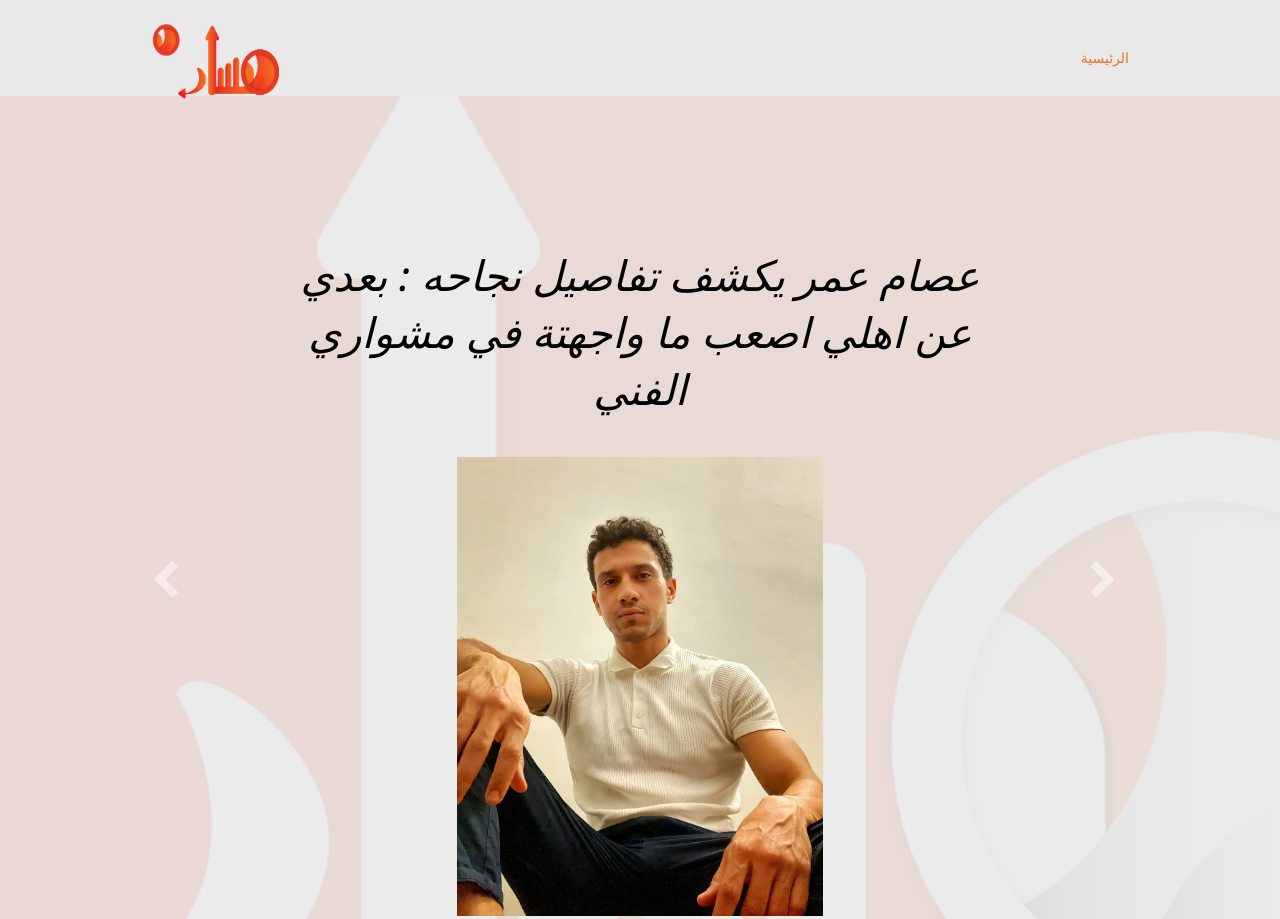
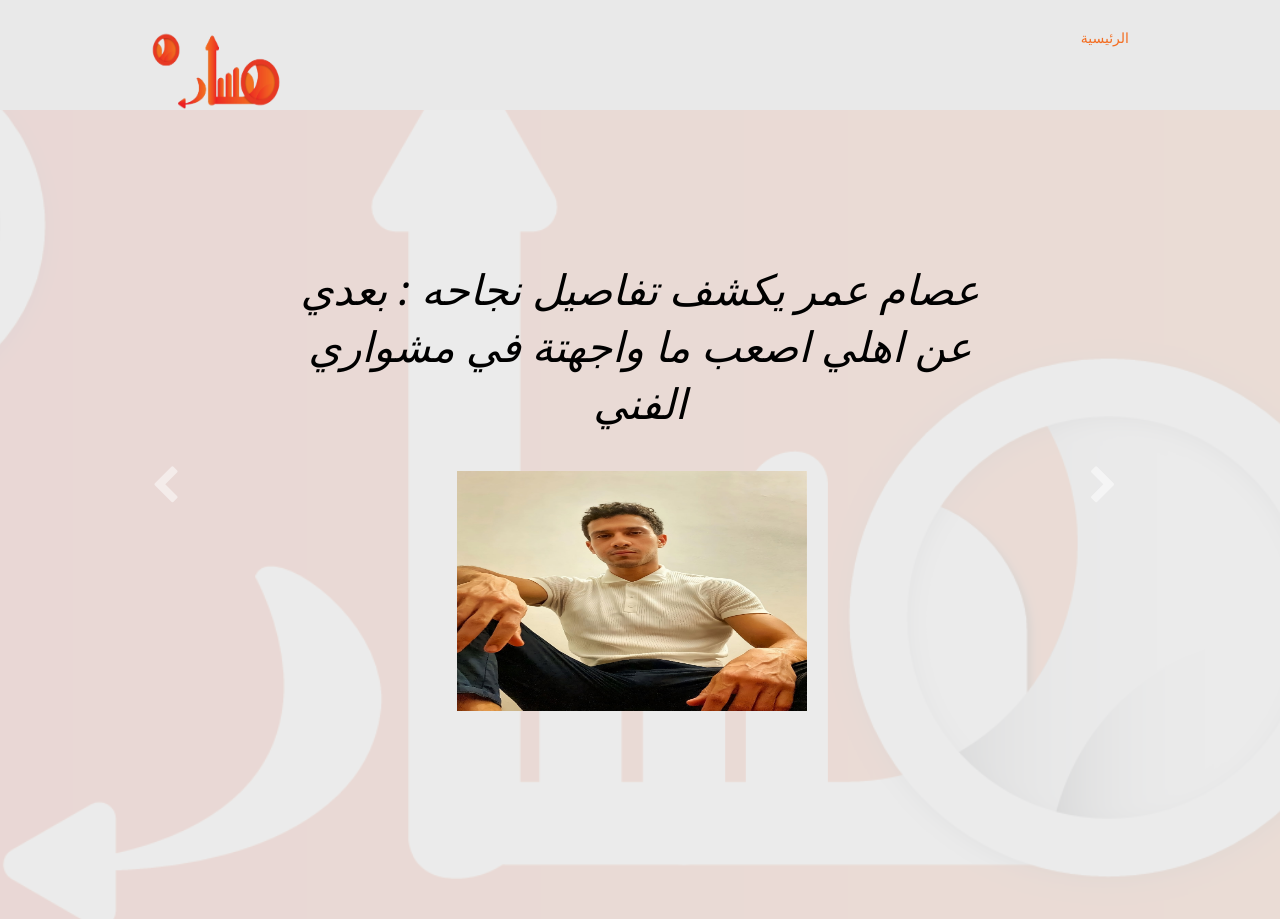
Before and after one commit to MohamedGbr20/Masar, a plain HTML site: page index.html in a window 1280 px wide. Shown: the top 919 px of the page. Drawn offline with Linux system fonts and the light colour scheme.

Commit message:
photo size

```diff
--- a/index.html
+++ b/index.html
@@ -15,9 +15,9 @@
   <div class="wrapper row1">
     <header id="header" class="hoc clear">
       <!-- ################################################################################################ -->
-      <div class = "logo-center">
+      <div id="logo" class="fl_left">
         <h1>
-          <a href="index.html"><img src = "img/masar_removebg.png" style = "text-align:center;position:fixed;height:80px;width:130px;"/></a>
+          <a href="index.html"><img src = "img/masar_removebg.png" style = "text-align:center;height:80px;width:130px;"/></a>
         </h1>
       </div>
       <nav id="mainav" class="fl_right">
@@ -41,7 +41,7 @@
               <footer>
                 <form class="group" method="post" action="#">
                   <fieldset>
-                    <img src = "img/فن1.jpeg">
+                    <img src = "img/فن1.jpeg" style = "height:240px;width:350px;">
                   </fieldset>
                 </form>
               </footer>
@@ -55,7 +55,7 @@
             <footer>
               <form class="group" method="post" action="#">
                 <fieldset>
-                  <img src = "img/وزير الشباب.jpeg">
+                  <img src = "img/وزير الشباب.jpeg" style = "height:240px;width:350px;">
                 </fieldset>
               </form>
             </footer>
@@ -115,7 +115,7 @@
     <!-- ################################################################################################ -->
     <ul class="nospace group overview">
       <li class="one_third">
-        <article><a href="#"><img src="img/فن1.jpeg" alt=""></a>
+        <article><a href="#"><img src="img/فن1.jpeg" style = "height:210px;width:350px;" alt=""></a>
           <h6 class="heading">عصام عمر يكشف تفاصيل نجاحه : بعدي عن اهلي اصعب ما واجهتة في مشواري الفني</h6>
 
           <ul class="nospace meta">
```
